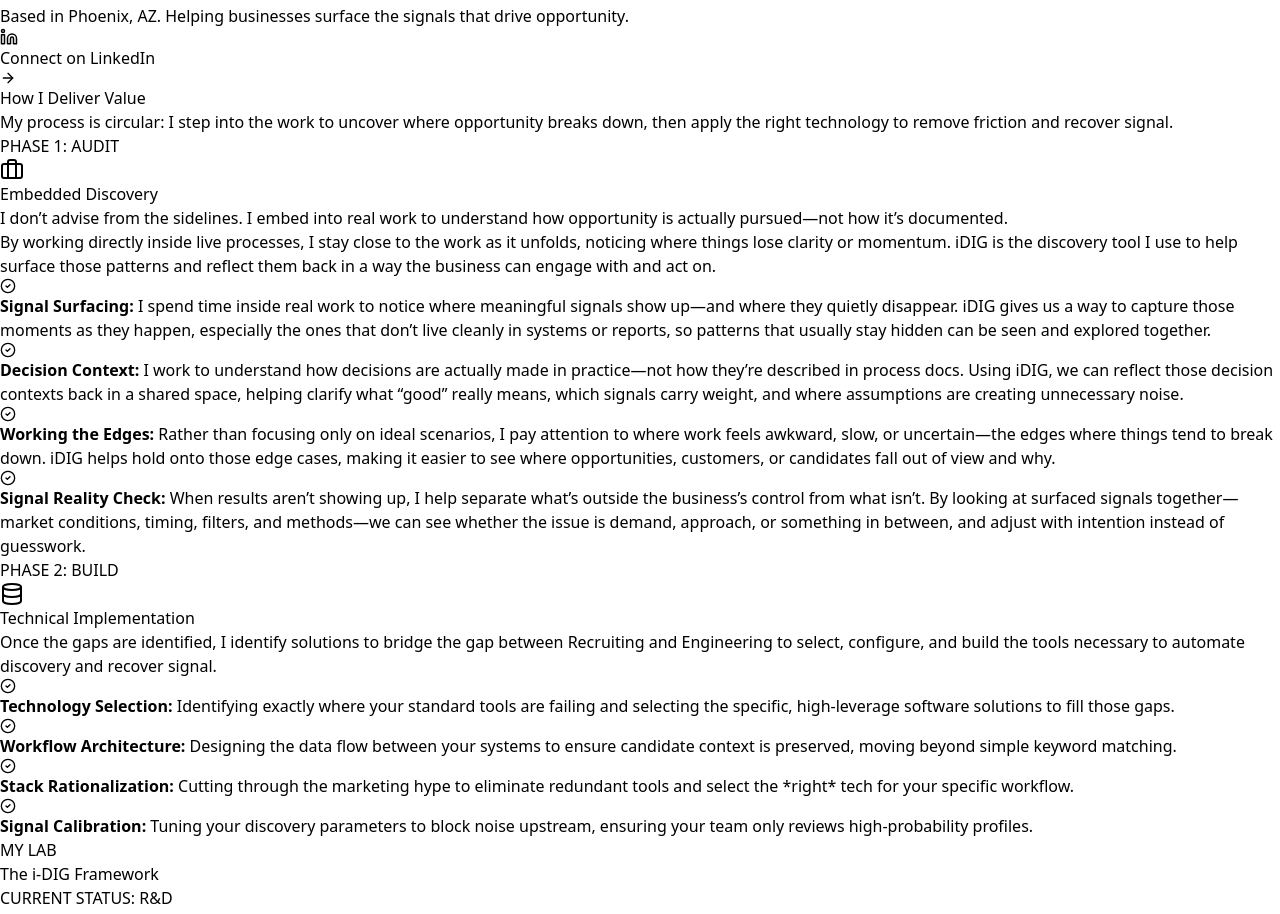
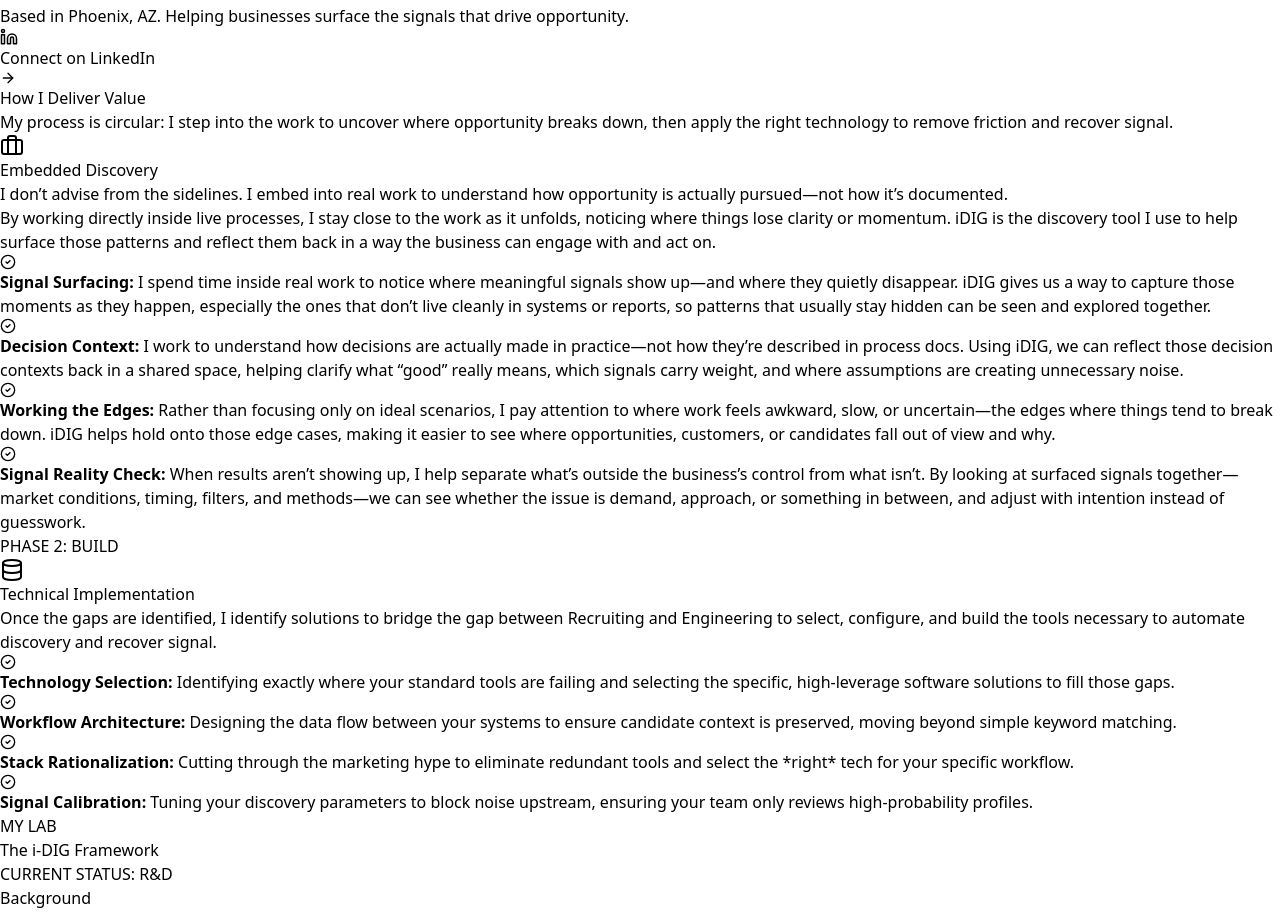
Before and after one commit to theresonantbuilder/idig_website, a React (Vite) app: page / in a window 1280 px wide. Shown: the part 800-1714 px from the top of the page. Built offline with nearby package versions, Linux system fonts and the light colour scheme.

Commit message:
remove phase 1 audit

```diff
--- a/src/pages/HomeSignalDriven.tsx
+++ b/src/pages/HomeSignalDriven.tsx
@@ -137,8 +137,7 @@ I work alongside them to understand real bottlenecks, then use a purpose-built d
 
             {/* Card 1: The Audit */}
             <div className="bg-white p-8 rounded-xl border-2 border-slate-100 hover:border-blue-500 transition cursor-pointer group relative overflow-hidden">
-               <div className="absolute top-0 right-0 bg-blue-500 text-white text-xs font-bold px-3 py-1 rounded-bl-lg">PHASE 1: AUDIT</div>
-              <div className="w-12 h-12 bg-blue-50 rounded-lg flex items-center justify-center mb-6"><Briefcase className="text-blue-600" size={24} /></div>
+               <div className="w-12 h-12 bg-blue-50 rounded-lg flex items-center justify-center mb-6"><Briefcase className="text-blue-600" size={24} /></div>
               <h3 className="text-2xl font-semibold mb-3">Embedded Discovery</h3>
               <p className="text-slate-600 leading-relaxed mb-6">I don’t advise from the sidelines. I embed into real work to understand how opportunity is actually pursued—not how it’s documented.</p><p>By working directly inside live processes, I stay close to the work as it unfolds, noticing where things lose clarity or momentum. iDIG is the discovery tool I use to help surface those patterns and reflect them back in a way the business can engage with and act on.
 </p>
```
